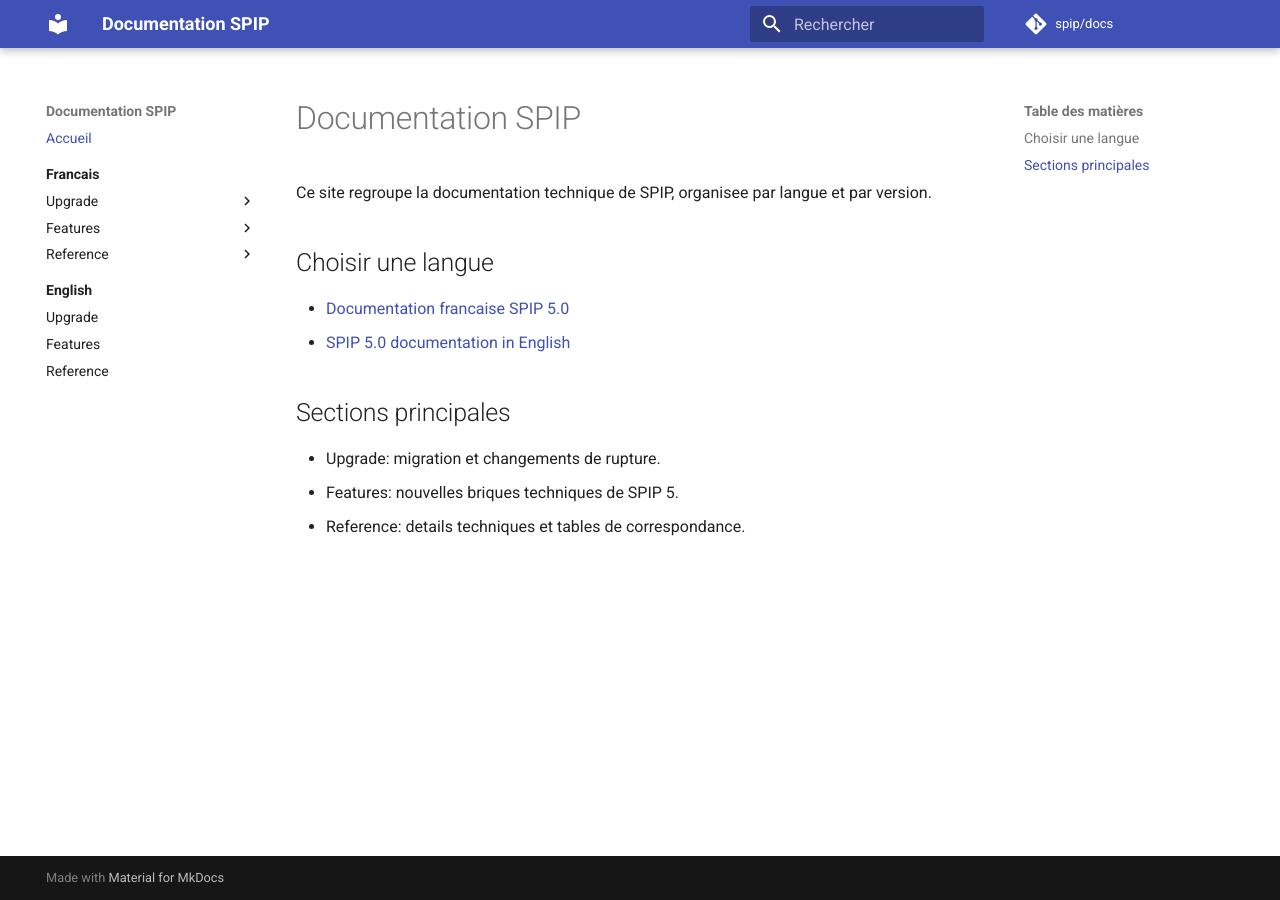
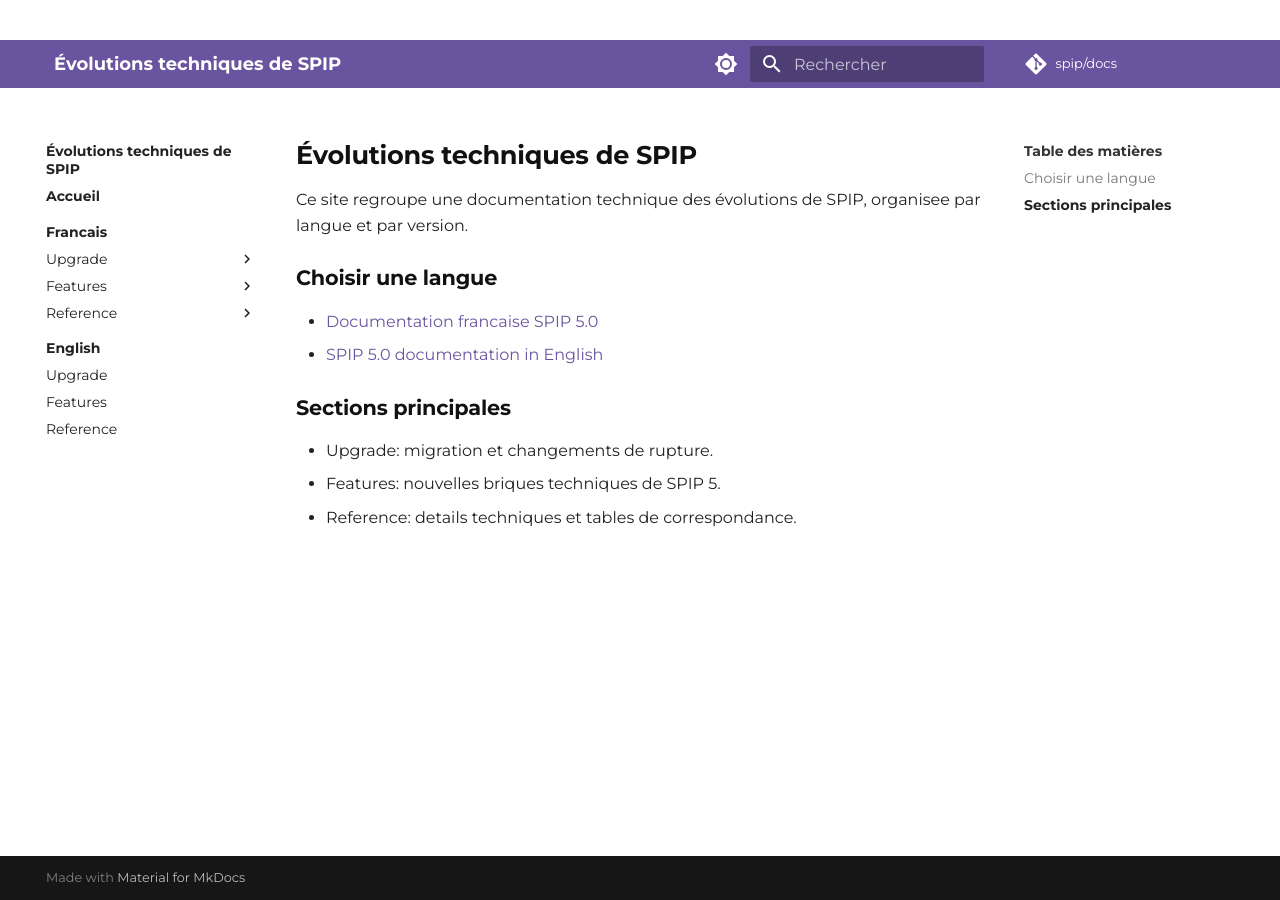
Before and after one commit to tech-nova/dev-spip-doc, an MkDocs documentation site: the page built from docs/index.md, in a window 1280 px wide. Built offline with MkDocs 1.6.1 and Material for MkDocs 9.7.7, drawn with Linux system fonts in a browser that asks for light colours.

Commit message:
feat: site généré plus proche de la décoration de Programmer SPIP

```diff
--- /dev/null
+++ b/docs/assets/javascripts/spip-nav.js
@@ -0,0 +1,5 @@
+(function() {
+  var d=document,g=d.createElement('script'),s=d.getElementsByTagName('script')[0];
+  g.type='text/javascript';g.defer=true;g.async=true;g.src="//boussole.spip.net/?page=spipnav.js&lang=fr";
+  s.parentNode.insertBefore(g,s);
+})();
--- /dev/null
+++ b/docs/assets/stylesheets/spip-theme.css
@@ -0,0 +1,112 @@
+:root {
+  --spip-purple: #69559f;
+  --spip-purple-strong: #4e3a85;
+  --spip-blue: #2f6db5;
+
+  /* Darken pale grays for titles and nav */
+  --md-default-fg-color--light: #444;
+  --md-nav-link-color: #333;
+  --md-typeset-color: #222;
+
+  /* Reduce base font size and line height */
+  --md-text-font-size: 0.75rem; /* 15px instead of 16px */
+  --md-typeset-line-height: 1.5;
+}
+
+/* Adjust for SPIP top navigation bar */
+body {
+  padding-top: 40px;
+}
+
+[data-md-color-scheme="default"] {
+  --md-primary-fg-color: var(--spip-purple);
+  --md-primary-fg-color--light: #8e7cc3;
+  --md-primary-fg-color--dark: var(--spip-purple-strong);
+  --md-accent-fg-color: var(--spip-blue);
+}
+
+[data-md-color-scheme="slate"] {
+  --md-primary-fg-color: var(--spip-purple);
+  --md-primary-fg-color--light: #8e7cc3;
+  --md-primary-fg-color--dark: var(--spip-purple-strong);
+  --md-accent-fg-color: #6ca8ff;
+  --md-typeset-a-color: #8ab8ff;
+
+  /* Reset grays for dark mode */
+  --md-default-fg-color--light: rgba(255, 255, 255, 0.7);
+  --md-nav-link-color: rgba(255, 255, 255, 0.85);
+  --md-typeset-color: rgba(255, 255, 255, 0.9);
+}
+
+/* Darken titles in left and right navigation */
+.md-nav__title,
+.md-nav__link--active,
+.md-nav__link:focus,
+.md-nav__link:hover {
+  color: #222 !important;
+  font-weight: 700;
+}
+
+/* Darken "Table of contents" title */
+.md-sidebar--secondary .md-nav__title {
+  color: #333 !important;
+  font-weight: 700;
+}
+
+/* Darken and bold all headings in the content area */
+.md-typeset h1,
+.md-typeset h2,
+.md-typeset h3,
+.md-typeset h4,
+.md-typeset h5,
+.md-typeset h6 {
+  color: #111;
+  font-weight: 700;
+}
+
+/* Restore headings color for dark mode */
+[data-md-color-scheme="slate"] .md-typeset h1,
+[data-md-color-scheme="slate"] .md-typeset h2,
+[data-md-color-scheme="slate"] .md-typeset h3,
+[data-md-color-scheme="slate"] .md-typeset h4,
+[data-md-color-scheme="slate"] .md-typeset h5,
+[data-md-color-scheme="slate"] .md-typeset h6 {
+  color: #fff;
+}
+
+/* Reduce headings size and spacing */
+.md-typeset h1 { font-size: 1.6em; margin-bottom: 0.5em; }
+.md-typeset h2 { font-size: 1.3em; margin-top: 1.2em; }
+.md-typeset h3 { font-size: 1.1em; }
+
+.md-typeset a {
+  text-decoration-thickness: 0.09em;
+}
+
+/* Hide redundant logo in header */
+.md-header__button.md-logo {
+  display: none;
+}
+
+/* SPIP top navigation bar alignment */
+#boussole_spip {
+  position: fixed;
+  top: 0;
+  left: 0;
+  width: 100%;
+  z-index: 100;
+}
+
+/* Center the content of the topnav to match Material's content width */
+#boussole_spip > ul {
+  max-width: 61rem; /* Material default max-width */
+  margin-left: auto !important;
+  margin-right: auto !important;
+  padding-left: 0.8rem !important;
+  padding-right: 0.8rem !important;
+}
+
+/* Ensure the topnav items use the same font */
+.menu_container.spip-theme > ul > li a {
+  font-family: 'Montserrat', sans-serif !important;
+}
--- a/docs/index.md
+++ b/docs/index.md
@@ -1,6 +1,6 @@
-# Documentation SPIP
+# Évolutions techniques de SPIP
 
-Ce site regroupe la documentation technique de SPIP, organisee par langue et par version.
+Ce site regroupe une documentation technique des évolutions de SPIP, organisee par langue et par version.
 
 ## Choisir une langue
 
--- a/mkdocs.yml
+++ b/mkdocs.yml
@@ -1,5 +1,5 @@
-site_name: Documentation SPIP
-site_description: Documentation technique multilingue pour SPIP 5
+site_name: Évolutions techniques de SPIP
+site_description: Documentation des évolutions techniques et guides de migration pour SPIP
 site_url: https://git.spip.net/spip/docs
 repo_url: https://git.spip.net/spip/docs
 repo_name: spip/docs
@@ -11,6 +11,19 @@
 theme:
   name: material
   language: fr
+  palette:
+    - scheme: default
+      primary: custom
+      accent: purple
+      toggle:
+        icon: material/brightness-7
+        name: Basculer en mode sombre
+    - scheme: slate
+      primary: custom
+      accent: purple
+      toggle:
+        icon: material/brightness-4
+        name: Basculer en mode clair
   features:
     - navigation.sections
     - navigation.indexes
@@ -18,6 +31,15 @@
     - content.code.copy
     - search.suggest
     - search.highlight
+  font:
+    text: Montserrat
+    code: Roboto Mono
+
+extra_css:
+  - assets/stylesheets/spip-theme.css
+
+extra_javascript:
+  - assets/javascripts/spip-nav.js
 
 markdown_extensions:
   - admonition
```
Also changed, not shown: CONTRIBUTING.md (+7 -0 lines), README.md (+10 -2 lines), docs/assets/images/spip-mark.svg (added).
